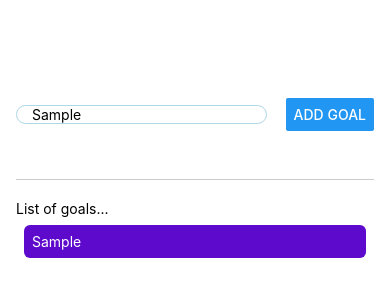
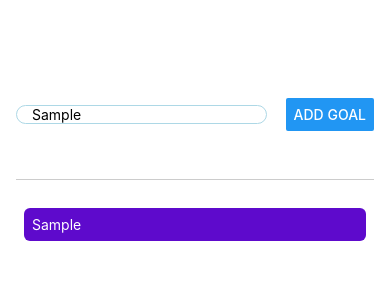
Before and after one commit to GiovannyCordeiro/todomobile, a React Native app: screen / in a window 390 px wide. Both pictures are taken after typing "Sample" into the empty fields and a click on the button "ADD GOAL". Shown: the top 300 px of the page. Built offline with nearby package versions, Linux system fonts and the light colour scheme.

Commit message:
adding flat list

```diff
--- a/App.js
+++ b/App.js
@@ -1,6 +1,6 @@
 import { useState } from 'react';
 
-import { StyleSheet, Text, View, Button, TextInput, ScrollView } from 'react-native';
+import { StyleSheet, Text, View, Button, TextInput, ScrollView, FlatList } from 'react-native';
 
 export default function App() {
 
@@ -12,7 +12,10 @@
   };
 
   function addGoalHandler() {
-    setCourseGoals(currentCourseGoals => [...currentCourseGoals, enteredGoalText]);
+    setCourseGoals(currentCourseGoals => [
+      ...currentCourseGoals,
+      {text: enteredGoalText, key: Math.random().toString()}
+    ]);
   };
 
 
@@ -23,18 +26,14 @@
         <Button title='Add goal' onPress={addGoalHandler}/>
       </View>
       <View style={styles.goalsContainer}>
-        <ScrollView>
-          <Text>List of goals...</Text>
-          {
-            courseGoals.map((goal, index) => (
-              <View key={index} style={styles.goalItem}>
-                <Text style={styles.goalText}>
-                  {goal}
-                </Text>
+        <FlatList data={courseGoals} renderItem={(itemData) => {
+            return (
+              <View style={styles.goalItem}>
+                <Text style={styles.goalText}>{itemData.item.text}</Text>
               </View>
-            ))
-          }
-        </ScrollView>
+            );
+          }}
+        />
       </View>
     </View>
   );
```
